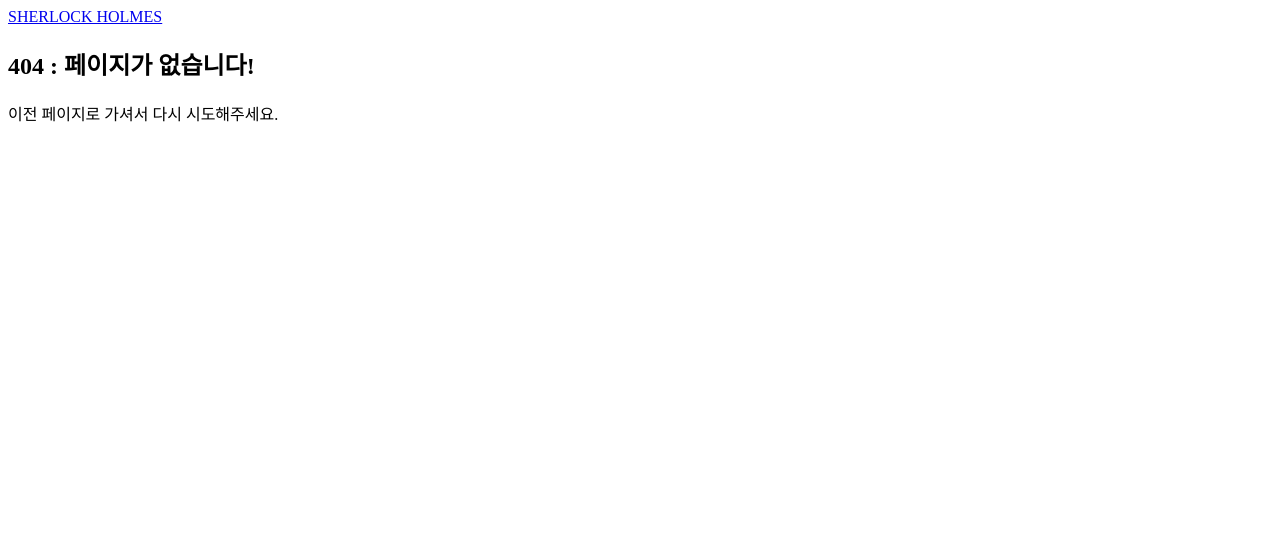
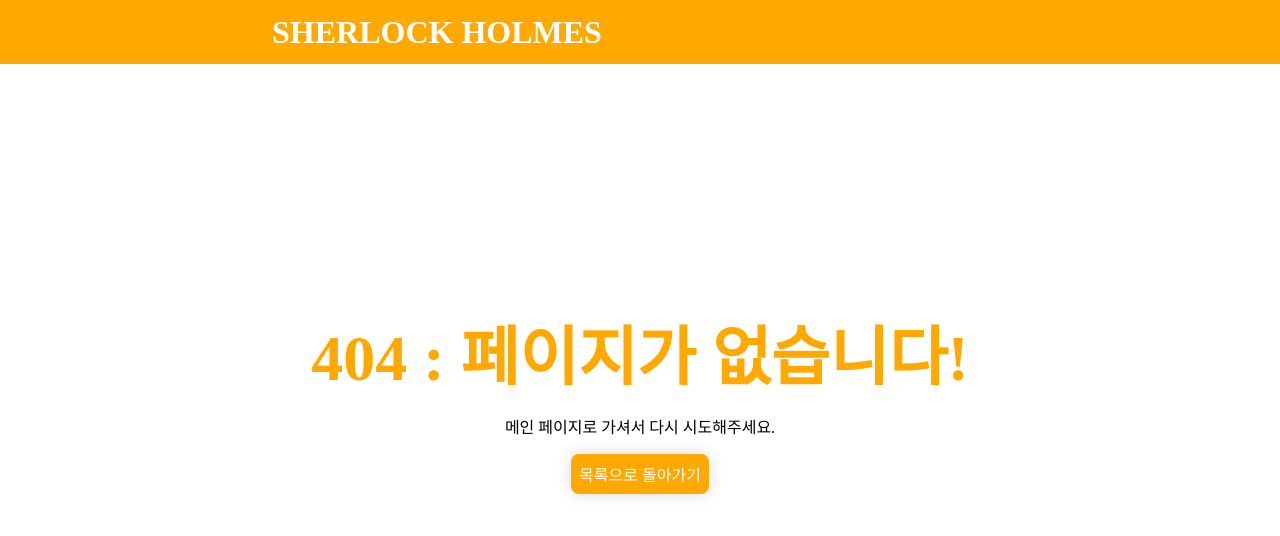
Before and after one commit to samjan29/Sherlock-Holmes, a Flask app: template templates/404.html in a window 1280 px wide. Shown: the top 536 px of the page. Run offline with Flask 2, Linux system fonts and the light colour scheme; the template is opened without the code that fills it, so the values that code supplies are empty; some web fonts are replaced.

Commit message:
feat, fix : 404 page implement, html to css directory fix #2

```diff
--- a/static/css/404.css
+++ b/static/css/404.css
@@ -59,3 +59,21 @@ section.container > div {
     width : 100vw;
     height : 100vh;
 }
+
+.list-btn > button {
+    font-size : 16px;
+    color : white;
+    background-color: #FFA800;
+    border : none;
+    padding : 8px;
+    margin-top : 16px;
+    border-radius : 8px;
+    box-shadow: 0px 0px 16px 0px rgba(0, 0, 0, .15);
+}
+.list-btn > button:hover {
+    background-color: #FFC960;
+    transition:200ms;
+}
+.list-btn > button:active {
+    transform: scale(1.1);
+}
--- a/templates/404.html
+++ b/templates/404.html
@@ -3,7 +3,7 @@
     <head>
         <meta charset = "UTF-8">
         <title>Sherlock-Holmes</title>
-        <link rel = 'stylesheet' type = 'text/css' href = "">
+        <link rel = 'stylesheet' type = 'text/css' href = "../static/css/404.css">
     </head>
     <body>
         <header class = 'container'>
@@ -12,7 +12,12 @@
             <section class = 'container'>
                 <div>
                     <h2>404 : 페이지가 없습니다!</h2>
-                    <p>이전 페이지로 가셔서 다시 시도해주세요.</p>
+                    <p>메인 페이지로 가셔서 다시 시도해주세요.</p>
+                    <a class="list-btn" href="/">
+                        <button>
+                            목록으로 돌아가기
+                        </button>
+                    </a>
                 </div>
             </section>
         <footer>
--- a/templates/index.html
+++ b/templates/index.html
@@ -3,7 +3,7 @@
     <head>
         <meta charset = "UTF-8">
         <title>Sherlock-Holmes</title>
-        <link rel = 'stylesheet' type = 'text/css' href = "{{ url_for('static', filename='css/index.css') }}">
+        <link rel = 'stylesheet' type = 'text/css' href = "../static/css/index.css">
         <script src="https://ajax.googleapis.com/ajax/libs/jquery/3.6.1/jquery.min.js"></script>
         <script src = "../static/js/index.js"></script>
     </head>
--- a/templates/wrong.html
+++ b/templates/wrong.html
@@ -3,7 +3,7 @@
 <head>
     <meta charset="UTF-8">
     <title>Sherlock-Holmes</title>
-    <link rel="stylesheet" href="/static/css/style.css" />
+    <link rel="stylesheet" href="../static/css/style.css" />
     <script src="https://ajax.googleapis.com/ajax/libs/jquery/3.6.1/jquery.min.js"></script>
     <script src="../static/js/wrong.js">
     </script>
```
